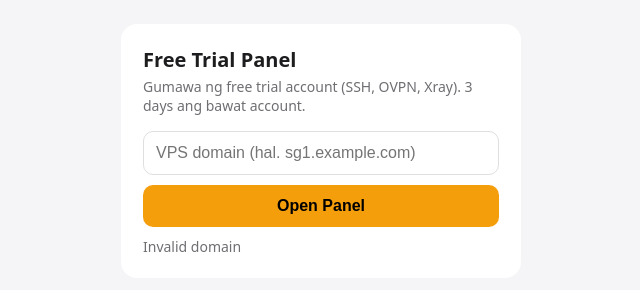
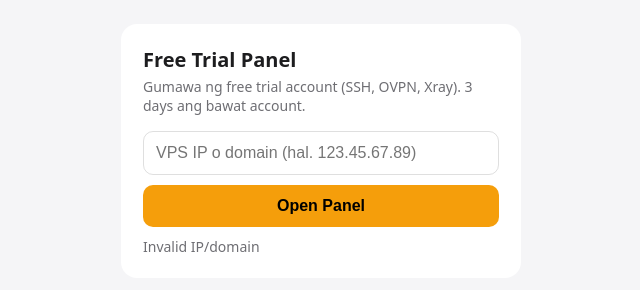
Before and after one commit to noelrubio143/aaa, a plain HTML site: page index.html in a window 1280 px wide. Both pictures are taken after a click on the button "Open Panel". Shown: the full height of the page, 319-959 px from the left. Drawn offline with Linux system fonts and the light colour scheme.

Commit message:
Update index.html

```diff
--- a/index.html
+++ b/index.html
@@ -13,13 +13,13 @@ button{background:var(--ac);border:0;color:#000;font-weight:600}
 </style></head><body><div class="card">
 <h1>Free Trial Panel</h1>
 <p>Gumawa ng free trial account (SSH, OVPN, Xray). 3 days ang bawat account.</p>
-<!-- Optional: ilagay dito ang domain ng VPS mo para isang tap na lang -->
-<input id="h" placeholder="VPS domain (hal. sg1.example.com)" autocomplete="off">
+<!-- Optional: ilagay dito ang IP o domain ng VPS mo para isang tap na lang -->
+<input id="h" placeholder="VPS IP o domain (hal. 123.45.67.89)" autocomplete="off">
 <button id="go">Open Panel</button>
 <p id="m" style="margin:0"></p>
 </div>
 <script>
-const DEFAULT_HOST = "";   // <- ilagay ang domain ng VPS mo dito kung gusto mong naka-set na
+const DEFAULT_HOST = "";   // <- ilagay ang IP (o domain) ng VPS mo dito kung gusto mong naka-set na
 const PORT = 8090;
 const q = new URLSearchParams(location.search).get("h");
 let host = (q || DEFAULT_HOST || "").trim();
@@ -27,7 +27,7 @@ try { if (!host) host = localStorage.getItem("vps") || ""; } catch(e){}
 const clean = v => v.trim().replace(/^https?:\/\//,"").replace(/[\/:].*$/,"");
 function open_(h){
   h = clean(h);
-  if(!/^[a-zA-Z0-9.-]+$/.test(h)){ document.getElementById("m").textContent="Invalid domain"; return; }
+  if(!/^[a-zA-Z0-9.-]+$/.test(h)){ document.getElementById("m").textContent="Invalid IP/domain"; return; }
   try { localStorage.setItem("vps", h); } catch(e){}
   location.href = "http://" + h + ":" + PORT + "/";
 }
```
